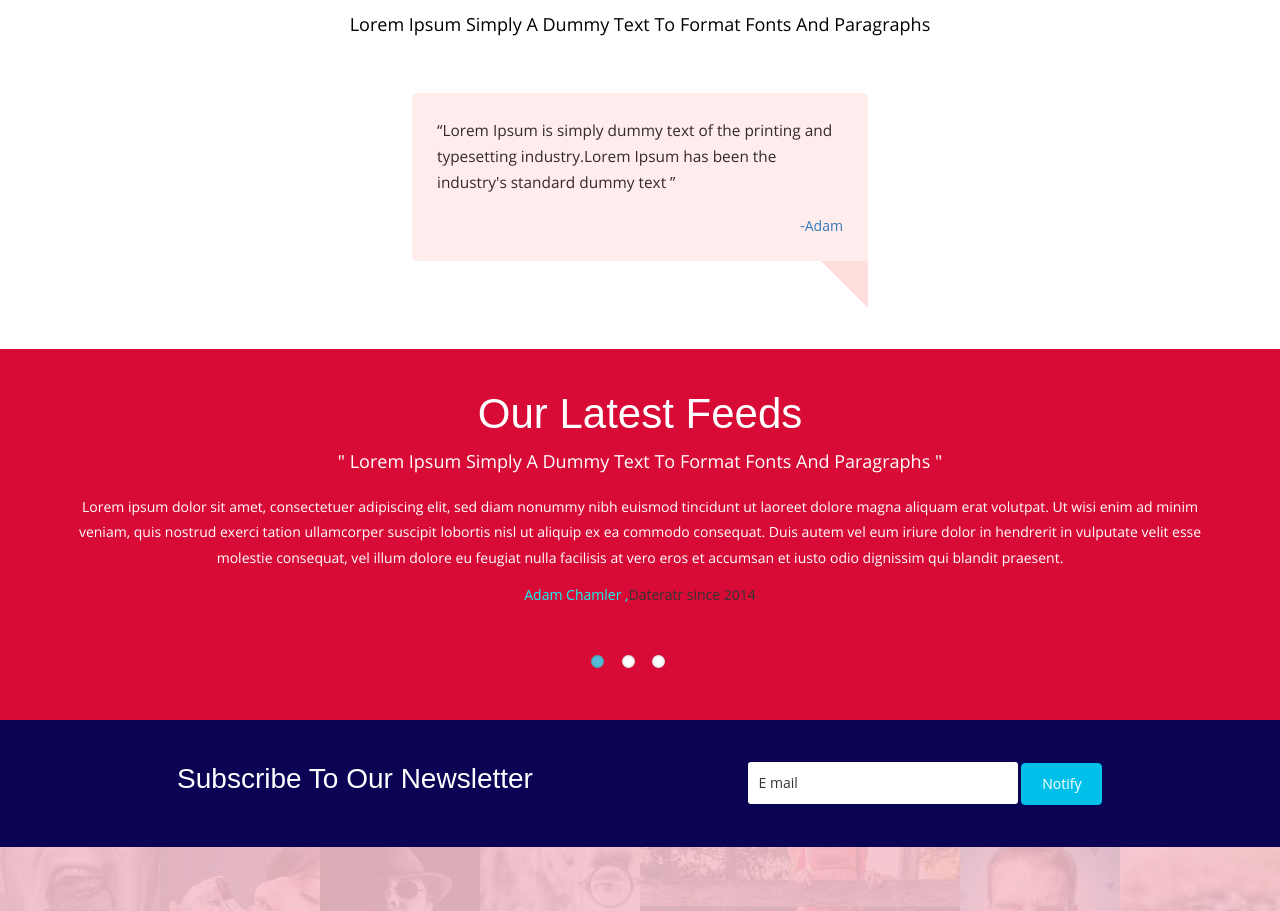
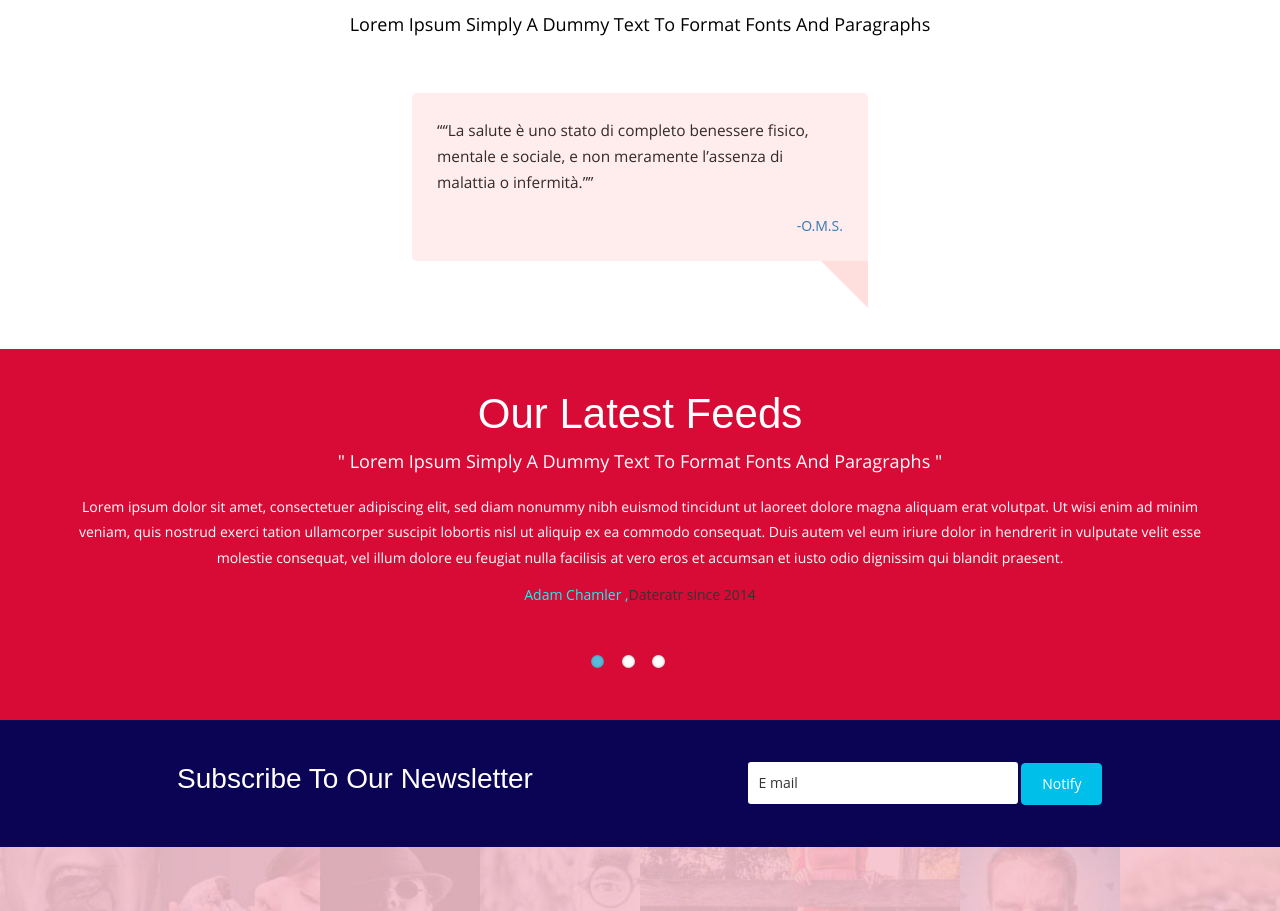
Before and after one commit to samantadalbello/samantadalbello.github.io, a plain HTML site: page index.html in a window 1280 px wide. Shown: the part 2274-3185 px from the top of the page. Drawn offline with Linux system fonts and the light colour scheme; a web font is replaced by a local one.

Commit message:
Update index.html
citazione

```diff
--- a/index.html
+++ b/index.html
@@ -190,8 +190,8 @@ License URL: http://creativecommons.org/licenses/by/3.0/
 							<h3>Testimonials</h3>
 							<p>lorem ipsum simply a dummy text to format fonts and paragraphs</p>
 							<div class="test-box">
-								<q>Lorem Ipsum is simply dummy text of the printing and typesetting industry.Lorem Ipsum has been the industry's standard dummy text </q>
-									<a href="#" class="left">-Adam</a>
+								<q>“La salute è uno stato di completo benessere fisico, mentale e sociale, e non meramente l’assenza di malattia o infermità.”</q>
+									<a href="#" class="left">-O.M.S.</a>
 								<div class="clearfix"></div>
 								<span><img src="./images/half-arrow.png"></span>
 							</div>
```
